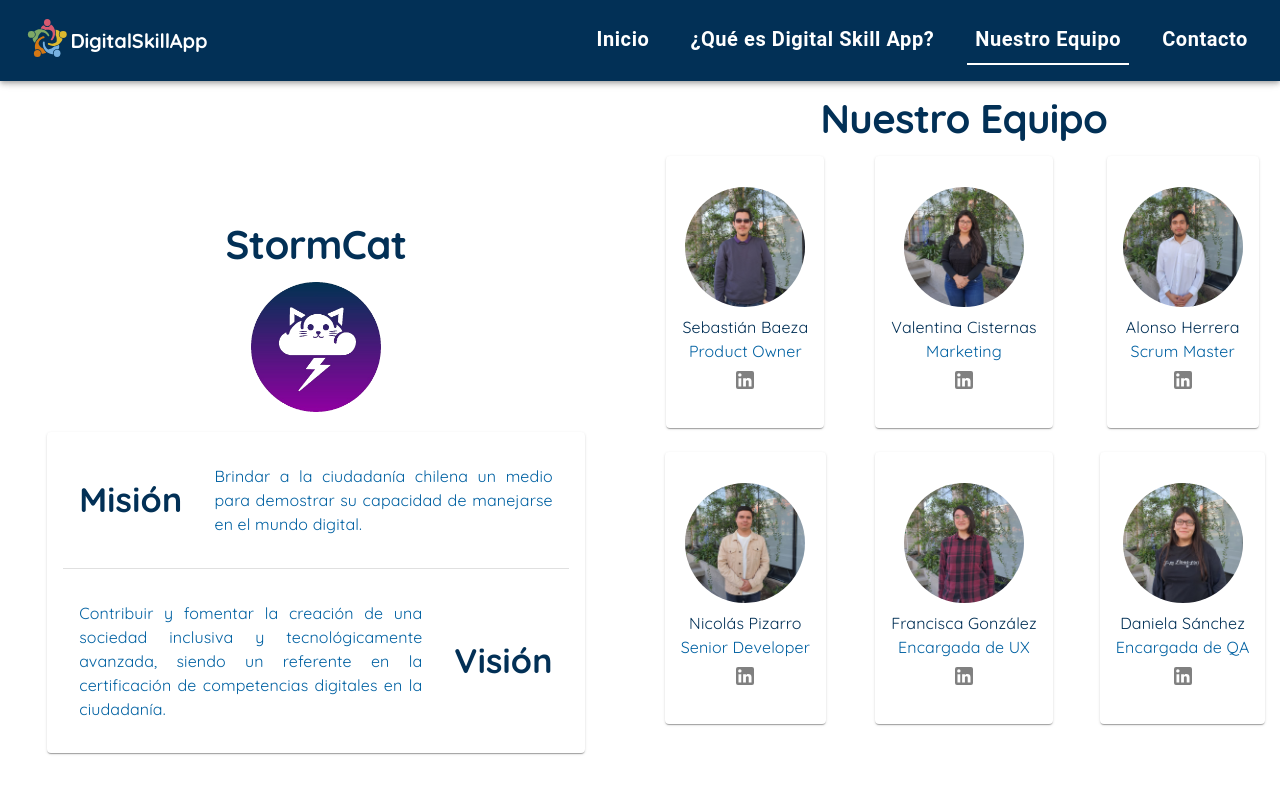
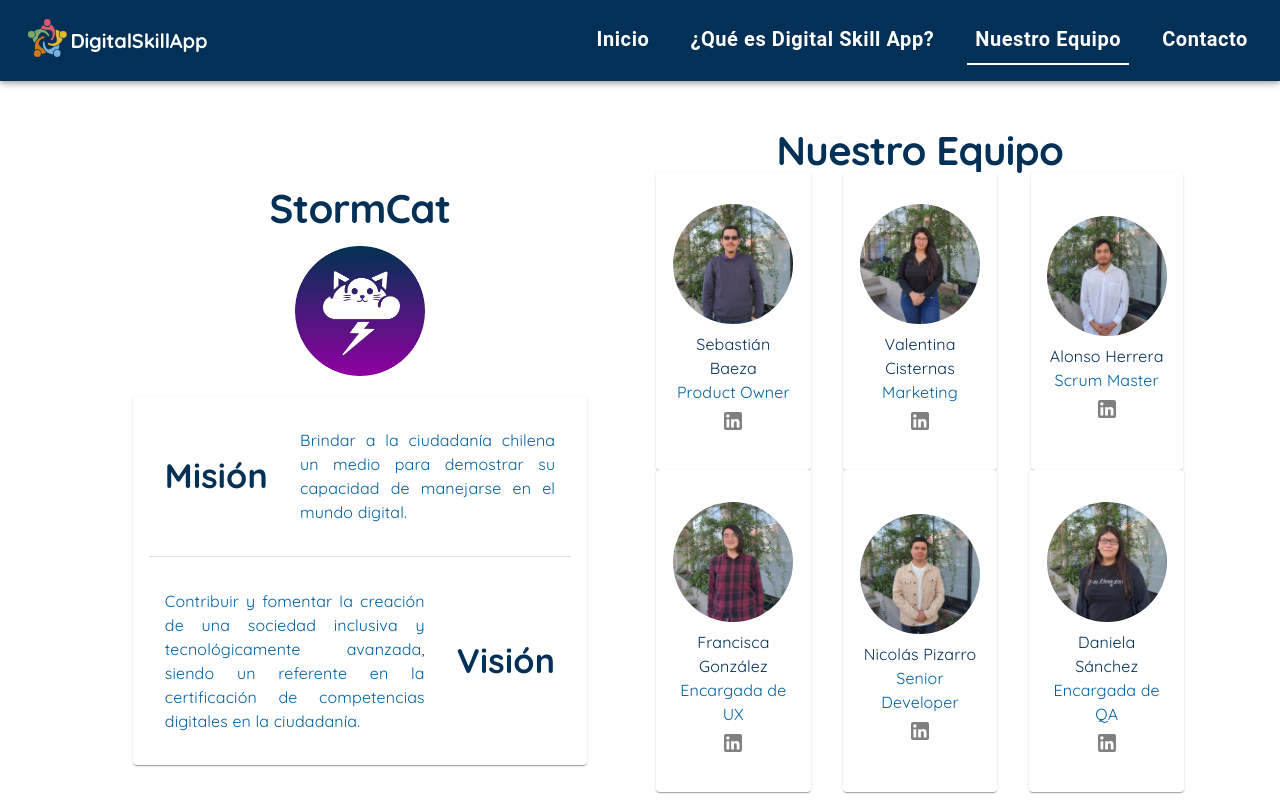
Before and after one commit to Francisca-Gonzalez/Pagina_Feria_2024, a React (Create React App) app in the folder pagina_feria_2024/: page /NuestroEquipo in a window 1280 px wide. Shown: the top 800 px of the page. Built offline with nearby package versions, Linux system fonts and the light colour scheme; a web font is replaced by a local one.

Commit message:
version "final"

```diff
--- a/pagina_feria_2024/src/pages/nuestro_equipo.jsx
+++ b/pagina_feria_2024/src/pages/nuestro_equipo.jsx
@@ -67,7 +67,7 @@
 // };
 
 import React from 'react';
-import { Typography, Paper, IconButton, Stack, Grid, Divider, Avatar } from '@mui/material';
+import { Typography, Paper, IconButton, Stack, Box, Divider, Avatar, Container } from '@mui/material';
 import '../stylesheets/nuestro_equipo.css';
 import logo from '../assets/Logo2.png';
 import m1 from '../assets/members/1.png';
@@ -80,63 +80,143 @@ import LinkedInIcon from '@mui/icons-material/LinkedIn';
 
 export default function NuestroEquipo() {
     return (
-        <Grid container direction="row" spacing={2} sx={{ height: '100vh' }}>
+        <Container
+            maxWidth="lg"
+            sx={{
+                display: 'flex',
+                flexDirection: 'column',
+                minHeight: '100vh', // Footer siempre visible
+                justifyContent: 'space-between',
+                paddingBottom: '5vh',
+            }}
+        >
+            <Box
+                display="flex"
+                flexDirection={{ xs: 'column', md: 'row' }}
+                p={2}
+                sx={{ flexGrow: 1 }}
+            >
                 {/* Lado Izquierdo - Empresa */}
-            <Grid item xs={12} md={6} sx={{ display: 'flex', flexDirection: 'column', justifyContent: 'center', alignItems: 'center' }}>
-                <Typography variant="h1" className="team__title--logo" align="center" gutterBottom>StormCat</Typography>
-                <img alt="logo" className="team__company--logo" style={{ display: 'block', maxWidth: '200px', marginBottom: '20px' }} src={logo} />
+                <Box
+                    flex={1}
+                    display="flex"
+                    flexDirection="column"
+                    justifyContent="center"
+                    alignItems="center"
+                    p={2}
+                >
+                    <Typography variant="h1" className="team__title--logo" align="center" gutterBottom>
+                        StormCat
+                    </Typography>
+                    <img
+                        alt="logo"
+                        className="team__company--logo"
+                        style={{ display: 'block', maxWidth: '200px', marginBottom: '20px' }}
+                        src={logo}
+                    />
 
-                <Paper component={Stack} divider={<Divider />} spacing={2} sx={{ padding: '2vh', width: '80%' }}>
+                    <Paper
+                        component={Stack}
+                        divider={<Divider />}
+                        spacing={2}
+                        sx={{ padding: '2vh', width: { xs: '90%', md: '80%' } }}
+                    >
                         <Stack direction="row" sx={{ justifyContent: 'space-between', alignItems: 'center' }}>
-                        <Typography className="team__title" variant="h4" padding="2vh" align="center">Misión</Typography>
-                        <Typography className="team__text" variant="body1" padding="2vh" align="justify" sx={{ width: '80%' }}>
-                            Brindar a la ciudadanía chilena un medio para demostrar su capacidad de manejarse en el mundo digital.
+                            <Typography className="team__title" variant="h4" padding="2vh" align="center">
+                                Misión
+                            </Typography>
+                            <Typography
+                                className="team__text"
+                                variant="body1"
+                                padding="2vh"
+                                align="justify"
+                                sx={{ width: '80%' }}
+                            >
+                                Brindar a la ciudadanía chilena un medio para demostrar su capacidad de manejarse en el mundo
+                                digital.
                             </Typography>
                         </Stack>
                         <Stack direction="row-reverse" sx={{ justifyContent: 'space-between', alignItems: 'center' }}>
-                        <Typography className="team__title" variant="h4" padding="2vh" align="center">Visión</Typography>
-                        <Typography className="team__text" variant="body1" padding="2vh" align="justify" sx={{ width: '80%' }}>
-                            Contribuir y fomentar la creación de una sociedad inclusiva y tecnológicamente avanzada, siendo un referente en la certificación de competencias digitales en la ciudadanía.
+                            <Typography className="team__title" variant="h4" padding="2vh" align="center">
+                                Visión
+                            </Typography>
+                            <Typography
+                                className="team__text"
+                                variant="body1"
+                                padding="2vh"
+                                align="justify"
+                                sx={{ width: '80%' }}
+                            >
+                                Contribuir y fomentar la creación de una sociedad inclusiva y tecnológicamente avanzada, siendo
+                                un referente en la certificación de competencias digitales en la ciudadanía.
                             </Typography>
                         </Stack>
                     </Paper>
-            </Grid>
+                </Box>
 
                 {/* Lado Derecho - Miembros del equipo */}
-            <Grid item xs={12} md={6} sx={{ display: 'flex', flexDirection: 'column', alignItems: 'center' }}>
-                <Typography variant="h1" className="team__title--logo" align="center" gutterBottom>Nuestro Equipo</Typography>
+                <Box
+                    flex={1}
+                    display="flex"
+                    flexDirection="column"
+                    alignItems="center"
+                    p={2}
+                    sx={{ width: '100%' }}
+                >
+                    <Typography variant="h1" className="team__title--logo" align="center" gutterBottom>
+                        Nuestro Equipo
+                    </Typography>
 
                     {/* Contenedor de los miembros del equipo */}
-                <Grid container spacing={3} justifyContent="center">
+                    <Box
+                        display="grid"
+                        gridTemplateColumns={{ xs: '1fr', sm: '1fr 1fr', md: 'repeat(3, 1fr)' }} // 3 columnas en pantallas grandes
+                        gap={4}
+                        sx={{
+                            alignItems: 'center',
+                            justifyItems: 'center',
+                            width: '100%',
+                        }}
+                    >
                         {[
                             { name: 'Sebastián Baeza', role: 'Product Owner', img: m1, linkedin: 'https://www.linkedin.com/in/sebastian-baeza-avello/' },
                             { name: 'Valentina Cisternas', role: 'Marketing', img: m2, linkedin: 'https://www.linkedin.com/in/valentina-cisternas-ocaranza-186573303/' },
                             { name: 'Alonso Herrera', role: 'Scrum Master', img: m3, linkedin: 'https://www.linkedin.com/in/alonso-herrerao/' },
+                            { name: 'Francisca González', role: 'Encargada de UX', img: m4, linkedin: 'https://www.linkedin.com/in/francisca-gonzalez-bastias/' },
                             { name: 'Nicolás Pizarro', role: 'Senior Developer', img: m5, linkedin: 'https://www.linkedin.com/in/nicolas-pizarro-talamilla-367179300/' },
-                        { name: 'Francisca González', role: 'Encargada de UX', img: m4, linkedin: 'https://www.linkedin.com/in/francisca-gonzalez-bastias/' },
                             { name: 'Daniela Sánchez', role: 'Encargada de QA', img: m6, linkedin: 'https://www.linkedin.com/in/daniela-s%C3%A1nchez-nizza-a00453263/' }
                         ].map((member, index) => (
-                        <Grid item xs={12} sm={6} md={4} key={index} sx={{ display: 'flex', justifyContent: 'center' }}>
-                            <Paper sx={{
+                            <Paper
+                                key={index}
+                                sx={{
                                     padding: '2vh',
                                     textAlign: 'center',
                                     display: 'flex',
                                     flexDirection: 'column',
                                     alignItems: 'center',
                                     justifyContent: 'center',
-                                minHeight: '30vh'  // Asegura altura uniforme
-                            }}>
-                                <Avatar className='memberImg' alt={member.name} sx={{ width: '15vh', height: '15vh', marginBottom: '1vh' }} src={member.img} />
+                                    height: '100%',
+                                    maxWidth: '250px',
+                                }}
+                            >
+                                <Avatar alt={member.name} sx={{ width: '15vh', height: '15vh', marginBottom: '1vh' }} src={member.img} />
                                 <Typography className="team__text--bold">{member.name}</Typography>
                                 <Typography className="team__text">{member.role}</Typography>
                                 <IconButton href={member.linkedin} size="small">
                                     <LinkedInIcon sx={{ color: 'gray' }} />
                                 </IconButton>
                             </Paper>
-                        </Grid>
                         ))}
-                </Grid>
-            </Grid>
-        </Grid>
+                    </Box>
+                </Box>
+            </Box>
+{/*
+
+            <Box component="footer" sx={{ textAlign: 'center', marginTop: 'auto', padding: '2vh', backgroundColor: '#f8f9fa' }}>
+                <Typography variant="body2">
+                    © 2024 StormCat. Todos los derechos reservados.
+                </Typography>
+            </Box> */}
+        </Container>
     );
 }
```
Lines whose indentation alone changed are shown as unchanged.
